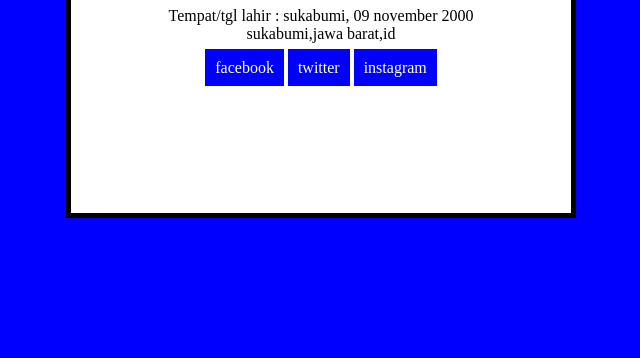
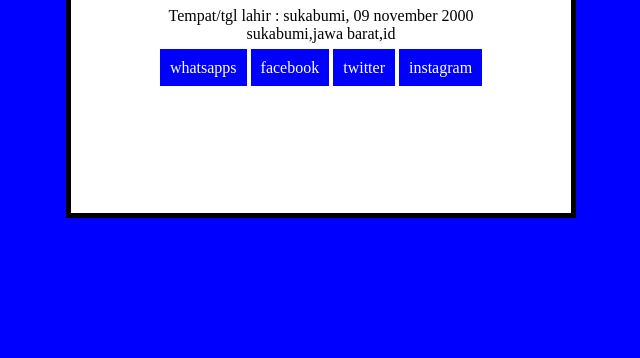
Before and after one commit to rizalrahmatullah/web, a plain HTML site: page index.html in a window 1280 px wide. Shown: the part 442-800 px from the top of the page, without its empty margins (319-959 px from the left). Drawn offline with Linux system fonts and the light colour scheme.

Commit message:
Update index.html

```diff
--- a/index.html
+++ b/index.html
@@ -55,6 +55,7 @@
 	<div class="ttl">Tempat/tgl lahir : sukabumi, 09 november 2000</div>
 	<div class="alamat">sukabumi,jawa barat,id</div>
 	<p>
+		<a href="https://wa.me/6285723994436">whatsapps</a>
 	<a href="https://www.facebook.com/moch rizal rahmat">facebook</a>
 	<a href="https://www.twitter.com/rizal">twitter</a>
 	<a href="https://www.instagram.com/rizalrahmat911">instagram</a>
```
